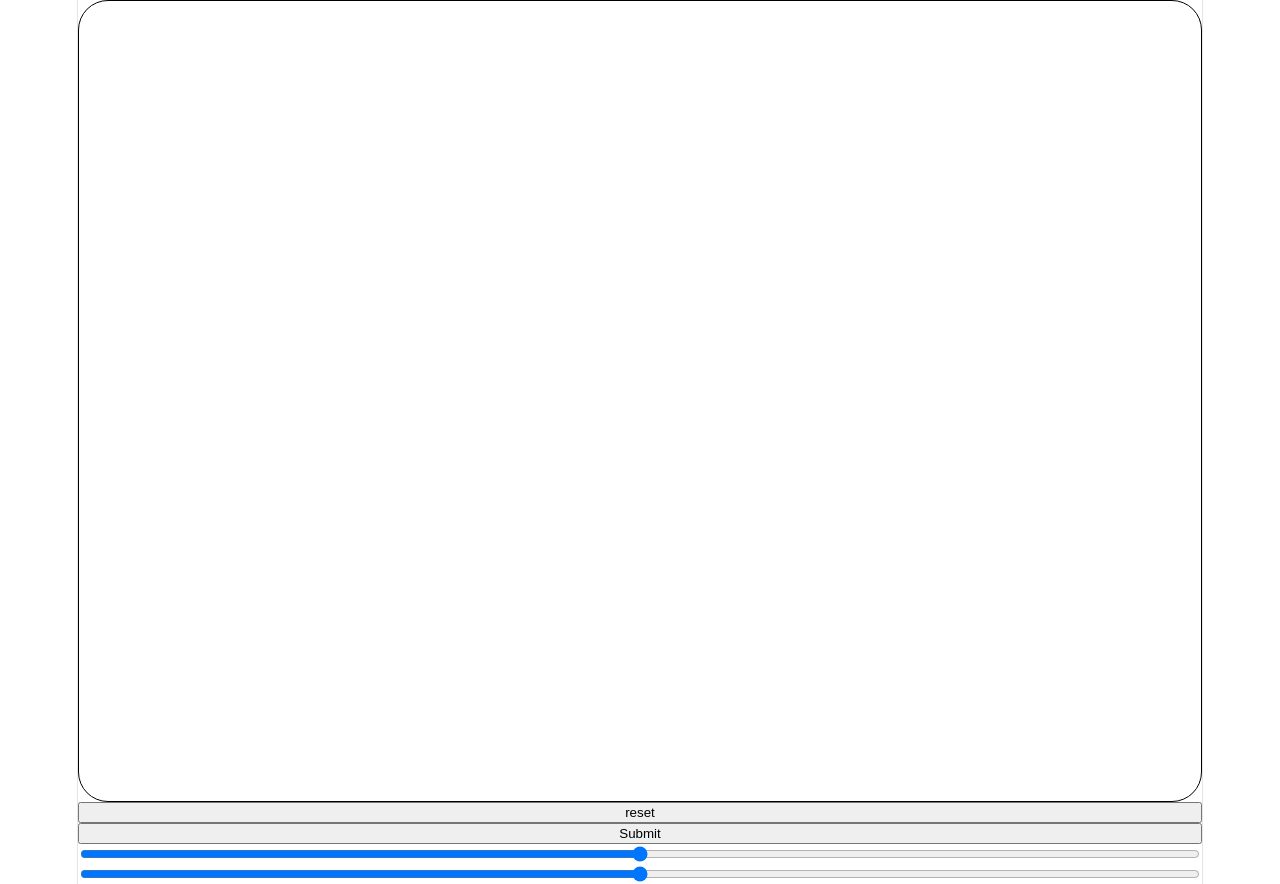
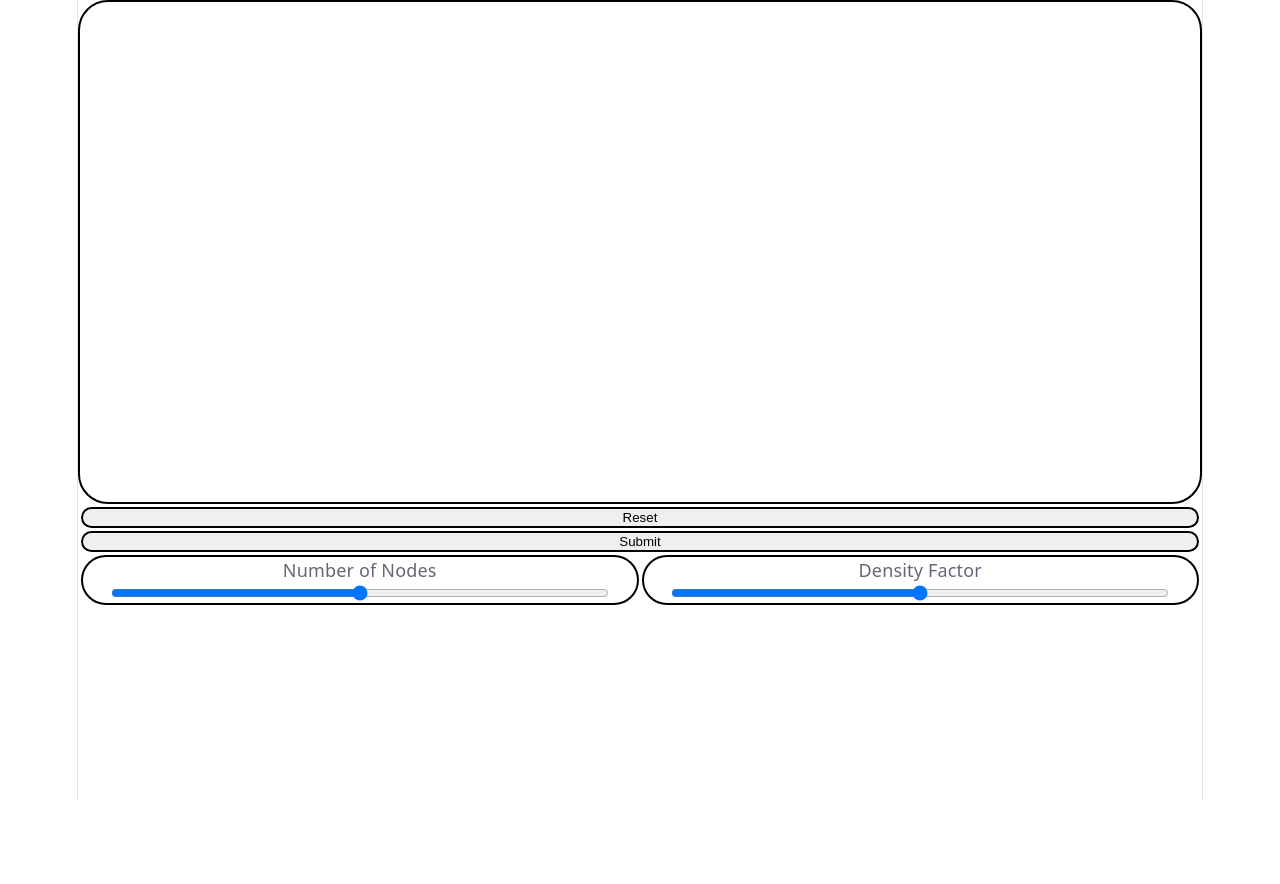
Before and after one commit to Alphapcka-lgtm/AlgoTraceViewer, a React (Vite) app in the folder frontend/: page / in a window 1280 px wide. After the commit the page ends 800 px from the top, so only its background shows below. Built offline with nearby package versions, Linux system fonts and the light colour scheme.

Commit message:
ideas . . .

```diff
--- a/frontend/src/App.tsx
+++ b/frontend/src/App.tsx
@@ -7,7 +7,7 @@ function App() {
   const [modeState, setModeState] = useState("input");
   const [outputState, setOutputState] = useState<Animation>({initialState: {nodes: [], edges: []}, intermediateStates: []});
 
-  const svgHeight = 800;
+  const svgHeight = 500;
 
   const submitInputAndFetchAnimation = (graph: Graph) => {
     fetch("http://localhost:8080/random", {
--- a/frontend/src/SVGInput.tsx
+++ b/frontend/src/SVGInput.tsx
@@ -112,7 +112,7 @@ export function SVGInput(props: SVGInputProps) {
         <>
             <svg
                 height={props.height}
-                style={{ border: "1px solid black", borderRadius: "30px" }}
+                style={{ border: "2px solid black", borderRadius: "30px"}}
                 onClick={handleCanvasClick}
                 onMouseMove={handleMouseMove}
             >
@@ -128,17 +128,26 @@ export function SVGInput(props: SVGInputProps) {
                     onDoubleClick={handleNodeDoubleClick}
                 />
             </svg>
-            <div style={{display: "flex"}}>
-                <button style={{flex: 1}} onClick={() => {
+            <div style={{display: "flex", flexDirection: "column", gap: 3, padding: 3}}>
+                <button id={"reset"} style={{flex: 1, border: "2px solid black", borderRadius: "30px"}} onClick={() => {
                     setNodes([]);
                     setEdges([]);
                     setInteraction({ type: "idle" });
-                }}>reset</button>
+                }}>Reset</button>
+                <button id={"submit"} style={{flex: 1, border: "2px solid black", borderRadius: "30px"}} onClick={() => {
+                    props.onSubmit({nodes, edges});
+                }}>Submit</button>
+                <div style={{display: "flex", gap: 3}}>
+                    <div style={{display: "flex", flexDirection: "column", flex: 1, border: "2px solid black", borderRadius: "30px", alignItems: "center"}}>
+                        <label htmlFor={"graphSize"}>Number of Nodes</label>
+                        <input id={"graphSize"} type={"range"} style={{width: "90%"}} min={0} max={50} step={1} onInput={() => setFullyInterconnectedGraph()}/>
+                    </div>
+                    <div style={{display: "flex", flexDirection: "column", flex: 1, border: "2px solid black", borderRadius: "30px", alignItems: "center"}}>
+                        <label htmlFor={"graphDensity"}>Density Factor</label>
+                        <input id={"graphDensity"} type={"range"} style={{width: "90%"}} min={0} max={1} step={0.01} onInput={() => setFullyInterconnectedGraph()}/>
+                    </div>
+                </div>
             </div>
-
-            <button onClick={() => {props.onSubmit({nodes, edges})}}>Submit</button>
-            <input id={"graphSize"} type={"range"} min={0} max={100} step={1} onInput={() => setFullyInterconnectedGraph()}/>
-            <input id={"graphDensity"} type={"range"} min={0} max={1} step={0.01} onInput={() => setFullyInterconnectedGraph()}/>
         </>
     ) : <></>;
 }
--- a/frontend/src/SVGOutput.tsx
+++ b/frontend/src/SVGOutput.tsx
@@ -11,6 +11,7 @@ import {getRandomId} from "./Utils.tsx";
 
 export function SVGOutput(props: SVGOutputProps) {
     const [isPlaying, setIsPlaying] = useState(false);
+    const [currentTime, setCurrentTime] = useState(0);
     const tlRef = useRef<gsap.core.Timeline>(null);
 
     gsap.registerPlugin(DrawSVGPlugin);
@@ -22,8 +23,8 @@ export function SVGOutput(props: SVGOutputProps) {
         props.output.intermediateStates.forEach((intermediateState) => {
             const randomEdgeLabel = getRandomId();
             const incidentEdgeLabel = getRandomId();
-            const tweenVars1 = {filter: "drop-shadow(0px 0px 3px red)", duration: 1};
-            const tweenVars2 = {filter: "drop-shadow(0px 0px 3px blue)", duration: 1};
+            const tweenVars1 = {filter: "drop-shadow(0px 0px 3px red)", ease: "power4",  duration: 2};
+            const tweenVars2 = {filter: "drop-shadow(0px 0px 3px blue)", ease: "power4", duration: 2};
             timeline.to("#" + intermediateState.chosenEdge.id, tweenVars1, randomEdgeLabel);
             timeline.to("#" + intermediateState.chosenEdge.fromId, tweenVars1, randomEdgeLabel);
             timeline.to("#" + intermediateState.chosenEdge.toId, tweenVars1, randomEdgeLabel);
@@ -38,37 +39,47 @@ export function SVGOutput(props: SVGOutputProps) {
     }, [props.output.initialState]);
 
     return props.mode === "output" ? <>
-        <svg height={props.height} style={{ border: "2px solid black", borderRadius: "30px" }}>
+        <svg height={props.height} style={{ border: "2px solid black", borderRadius: "30px"}}>
             <Edges edges={props.output.initialState.edges} nodes={props.output.initialState.nodes} idPrefix={""} />
             <StaticNodes nodes={props.output.initialState.nodes} />
         </svg>
-        <div style={{display: "flex"}}>
-            <button style={{flex: 1}} onClick={() => {
+        <div style={{display: "flex", flexDirection: "column", gap: 3, padding: 3}}>
+            <div style={{display: "flex", gap: 3}}>
+                <button style={{flex: 1, border: "2px solid black", borderRadius: "30px"}} onClick={() => {
+                    tlRef.current?.pause();
+                    tlRef.current?.seek(tlRef.current?.previousLabel(tlRef.current?.time() - 0.01 < 0 ? 0.01 : tlRef.current?.time() - 0.01));
+                    setCurrentTime(() => tlRef.current?.time() ? tlRef.current?.time() / tlRef.current?.duration() : 0);
+                    setIsPlaying(false);
+                }}>Previous Step</button>
+                <button style={{flex: 1, border: "2px solid black", borderRadius: "30px"}} onClick={() => {
                     if (isPlaying) {
                         tlRef.current?.pause();
                         setIsPlaying(false);
+                        setCurrentTime(() => tlRef.current?.time() ? tlRef.current?.time() / tlRef.current?.duration() : 0);
                     } else {
                         tlRef.current?.play();
                         setIsPlaying(true);
                     }
                 }}>{isPlaying ? "Pause" : "Play"}</button>
-            <button style={{flex: 1}} onClick={() => {
+                <button style={{flex: 1, border: "2px solid black", borderRadius: "30px"}} onClick={() => {
+                    tlRef.current?.pause();
+                    tlRef.current?.seek(tlRef.current?.nextLabel());
+                    setCurrentTime(() => tlRef.current?.time() ? tlRef.current?.time() / tlRef.current?.duration() : 0);
+                    setIsPlaying(false);
+                }}>Next Step</button>
+            </div>
+            <div style={{display: "flex", gap: 3}}>
+                <button style={{flex: 1, border: "2px solid black", borderRadius: "30px"}} onClick={() => {
                     tlRef.current?.pause(0);
                     setIsPlaying(false);
                 }}>Reset</button>
-        </div>
-        <div style={{display: "flex"}}>
-            <button style={{flex: 1}} onClick={() => {
-                tlRef.current?.seek(tlRef.current?.previousLabel(tlRef.current?.time() - 0.01 < 0 ? 0.01 : tlRef.current?.time() - 0.01))}
-            }>&lt;</button>
-            <button style={{flex: 1}} onClick={() => {
-                tlRef.current?.seek(tlRef.current?.nextLabel())}
-            }>&gt;</button>
-        </div>
-        <button onClick={() => {
+                <button style={{flex: 1, border: "2px solid black", borderRadius: "30px"}} onClick={() => {
                     tlRef.current?.pause(0);
                     setIsPlaying(false);
                     props.onChangeInput()
                 }}>Change Input</button>
+            </div>
+            <input id={"progress"} type={"range"} min={0} max={1} step={0.01} value={currentTime} onInput={(e) => {tlRef.current?.seek(e.currentTarget.valueAsNumber * tlRef.current?.duration() / 100)}}/>
+        </div>
     </> : <></>;
 }
```
Lines whose indentation alone changed are shown as unchanged.
